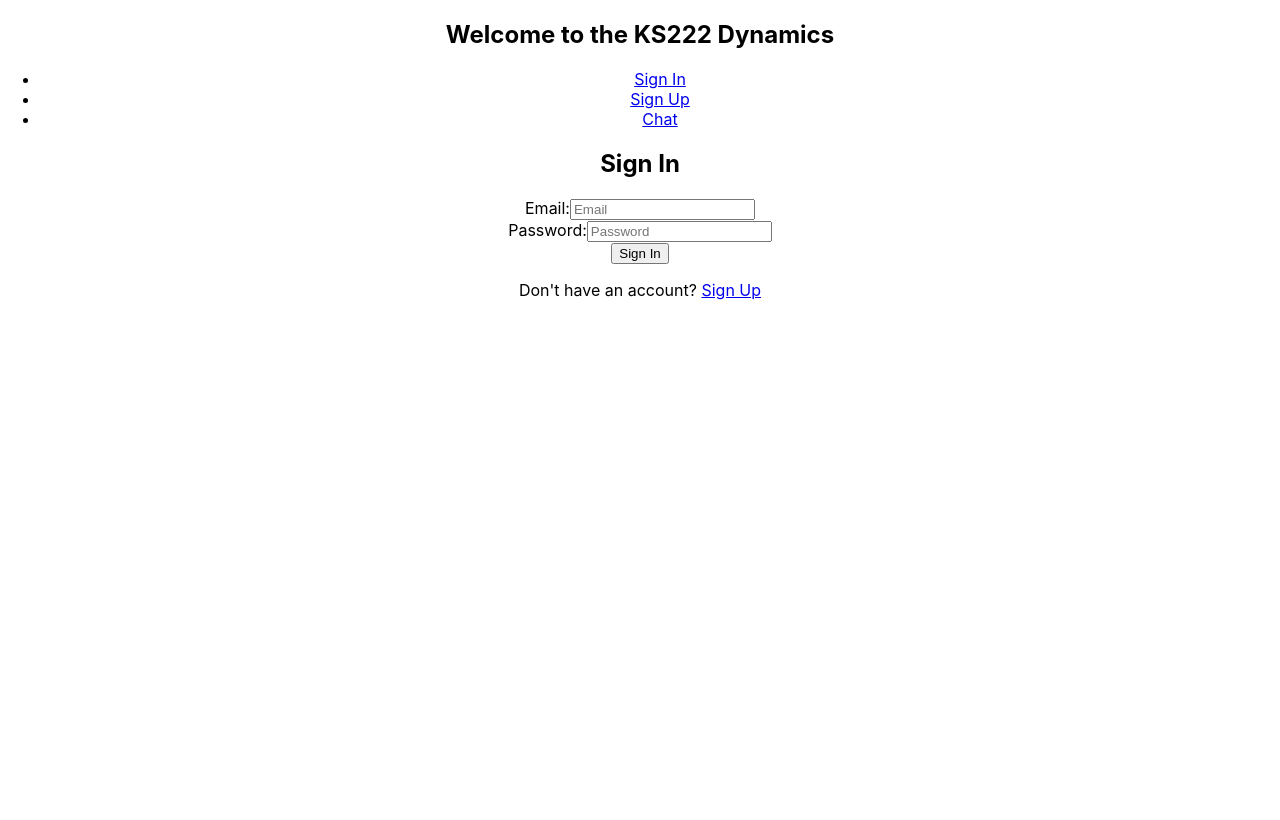
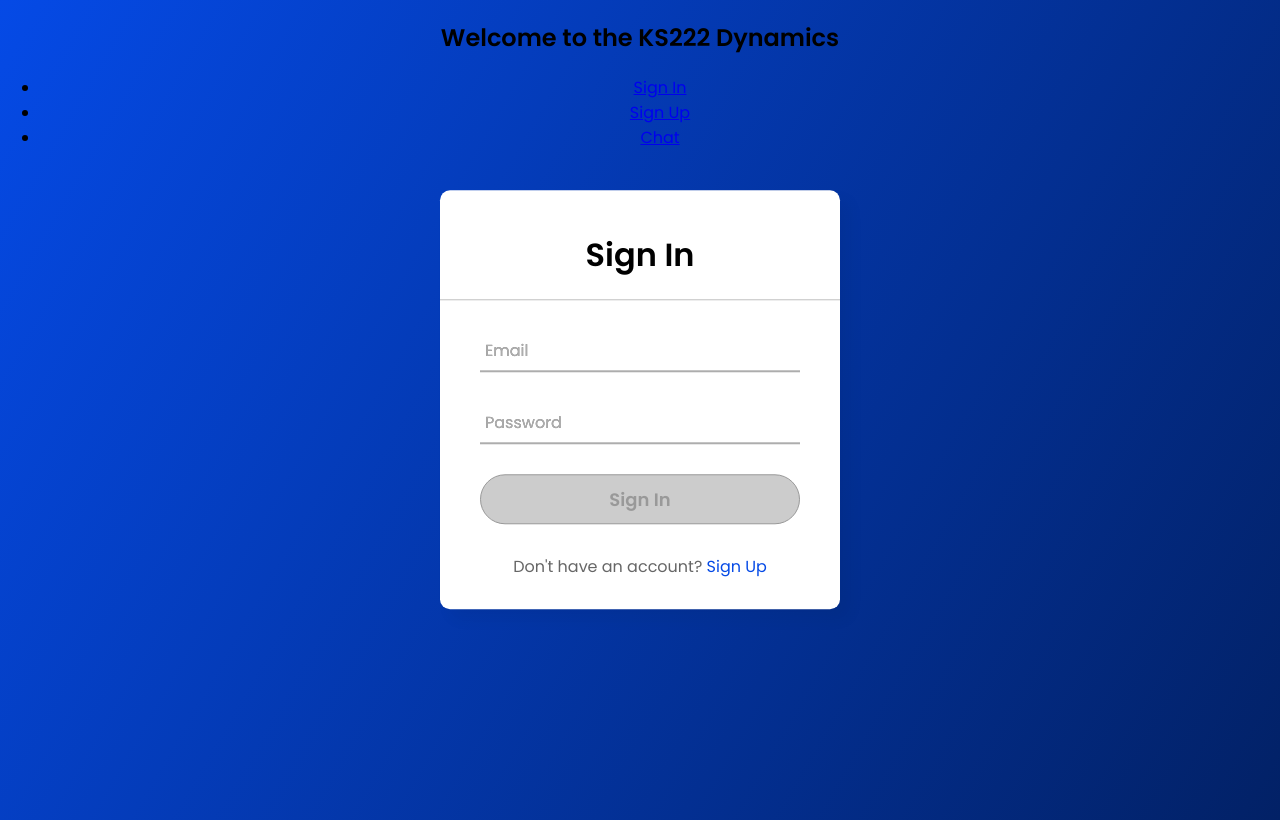
Before and after one commit to JackGerry1/KS222-Dynamics, a React (Create React App) app: page /signin in a window 1280 px wide. Built offline with nearby package versions, Linux system fonts and the light colour scheme; no server answers.

Commit message:
adding css and removing logout.jsx

```diff
--- a/src/Chat.js
+++ b/src/Chat.js
@@ -17,7 +17,7 @@ function Chat({ user }) {
     try {
       await signOut(user.auth);
       // If successful, navigate to the main page (App.js)
-      navigate("/");
+      navigate("/signin");
     } catch (error) {
       // Handle logout error
       console.error("Error logging out:", error.message);
@@ -28,11 +28,20 @@ function Chat({ user }) {
     <div>
       <h2>Welcome to the Chat</h2>
       {user ? (
-        <div>
+        <div className="center">
+      <form>
+        <h1>Welcome to the Chat</h1>
+        <div className="signup-link">
           <p>You are logged in as: {user.email}</p>
-          <Link to="/Settings">Settings</Link>
+        </div>
+        <div className="signup-link">
+        <Link to="/Settings">Settings</Link>
+        </div>
+        <div className="signup-link">
           <button onClick={handleLogout}>Logout</button>
         </div>
+      </form>
+    </div>
       ) : (
         <div>
           <p>Please log in to access the chat.</p>
--- a/src/Pages/Settings.jsx
+++ b/src/Pages/Settings.jsx
@@ -128,8 +128,10 @@ const Settings = ({ user }) => {
               <option value="light">Light Theme</option>
               <option value="dark">Dark Theme</option>
             </select>
-            <div className="content">
-              <Link onClick={handleSettingsClose}>Save Changes</Link>
+            <div className="settings-content">
+              <button class="change-button" onClick={handleSettingsClose}>
+                Save Changes
+              </button>
             </div>
           </div>
         </form>
--- a/src/Pages/SignIn.jsx
+++ b/src/Pages/SignIn.jsx
@@ -1,5 +1,5 @@
 // src/Pages/SignIn.js
-import React, { useState } from 'react';
+import React, { useState, useEffect } from 'react';
 import { Link, useNavigate } from 'react-router-dom';
 import { signInWithEmailAndPassword } from 'firebase/auth';
 import { auth } from '../firebase';
@@ -7,7 +7,12 @@ import { auth } from '../firebase';
 function SignIn() {
   const [email, setEmail] = useState('');
   const [password, setPassword] = useState('');
+  const [isSignInDisabled, setIsSignInDisabled] = useState(true);
   const navigate = useNavigate();
+
+  useEffect(() => {
+    setIsSignInDisabled(!email || !password); // Disable button if email or password is empty
+  }, [email, password]);
 
   const handleSignIn = async (e) => {
     e.preventDefault();
@@ -23,32 +28,40 @@ function SignIn() {
   };
 
   return (
-    <div>
-      <h2>Sign In</h2>
+    <div className="center">
+      <h1>Sign In</h1>
       <form>
-        <label>Email:</label>
+        <div className="txt-field">
           <input
-          type="email"
+            type="text" // this is a bodge job fix later
             placeholder="Email"
             value={email}
+            required
             onChange={(e) => setEmail(e.target.value)}
           />
-        <br />
-        <label>Password:</label>
+          <label>Email</label>
+        </div>
+        <div className="txt-field">
           <input
             type="password"
             placeholder="Password"
+            required
             value={password}
             onChange={(e) => setPassword(e.target.value)}
           />
-        <br />
-        <button type="submit" onClick={handleSignIn}>
+          <label>Password</label>
+        </div>
+        <button
+          type="submit"
+          onClick={handleSignIn}
+          disabled={isSignInDisabled}
+        >
           Sign In
         </button>
+        <div className="signup-link">
+          Don't have an account? <Link to="/signup">Sign Up</Link>
+        </div>
       </form>
-      <p>
-        Don't have an account? <Link to="/signup">Sign Up</Link>
-      </p>
     </div>
   );
 }
--- a/src/Pages/SignUp.jsx
+++ b/src/Pages/SignUp.jsx
@@ -31,53 +31,62 @@ function SignUp() {
   };
 
   // Enable/disable the sign-up button based on form inputs and checkbox status
-  const isSignUpDisabled = !isChecked || !email || !password;
+  const isSignUpDisabled = !isChecked || !email || !password || !username;
 
   return (
-    <div>
+    <div className="center">
       <h2>Sign Up</h2>
       <form>
-      <label>Username:</label>
+      <div className="txt-field">
       <input
           type="text"
           value={username}
           onChange={(e) => setUsername(e.target.value)}
+          required
         />
-        <br />
-        <label>Email:</label>
+        <label>Username:</label>
+      </div>
+      <div className="txt-field">
         <input
-          type="email"
+          type="text"
           value={email}
           onChange={(e) => setEmail(e.target.value)}
+          required
         />
-        <br />
-        <label>Password:</label>
+        <label>Email:</label>
+      </div>
+      <div className="txt-field">
       <input
           type="password"
           value={password}
           onChange={(e) => setPassword(e.target.value)}
+          required
         />
+        <label>Password:</label>
+      </div>
+      <div className="signup-link">
       <label>
-          <br />
             <input
               type="checkbox"
               checked={isChecked}
               onChange={(e) => setIsChecked(e.target.checked)}
+              required
             />
-          I have read and agree to KS222 Dynamic Chat App's <Link to="/TOS">Terms of Service</Link>
+            I have read and agree to KS222 Dynamic Chat App's{" "}
+            <Link to="/TOS">Terms of Service</Link>
           </label>
-        <br />
+      </div>
       <button
-          type="button"
+          type="submit"
           onClick={handleSignUp}
           disabled={isSignUpDisabled}
         >
           Sign Up
         </button>
+        <div className="signup-link">
+          Already have an account? <Link to="/signin">Sign In</Link>
+        </div>
       </form>
-      <p>
-        Already have an account? <Link to="/signin">Sign In</Link>
-      </p>
     </div>
   );
 }
--- a/src/Pages/TOS.jsx
+++ b/src/Pages/TOS.jsx
@@ -108,9 +108,11 @@ const TOS = () => {
             governed by the laws of Country without regards to its conflict of
             law provisions.
           </p>
-          <div className="content">
-            <Link to="/">Home</Link>
-          </div>
+          <div className="settings-content">
+          <Link className="change-button" to="/">
+            Home
+          </Link>
+        </div>
         </div>
       </div>
     </div>
--- a/src/index.css
+++ b/src/index.css
@@ -1,52 +1,101 @@
+/* URL: https://www.youtube.com/watch?v=eeHqZeJ9Vqc Date Accessed: 2/12/23 */
+@import url("https://fonts.googleapis.com/css2?family=Noto+Sans:wght@700&family=Poppins:wght@400;500;600&display=swap");
+* {
+
+  box-sizing: border-box;
+  font-family: "Poppins", sans-serif;
+}
 body {
   margin: 0;
-  font-family: -apple-system, BlinkMacSystemFont, "Segoe UI", "Roboto", "Oxygen",
-    "Ubuntu", "Cantarell", "Fira Sans", "Droid Sans", "Helvetica Neue",
-    sans-serif;
-  -webkit-font-smoothing: antialiased;
-  -moz-osx-font-smoothing: grayscale;
+  padding: 0;
+  /* background: linear-gradient(120deg, #054ae6, #000000);
+  /* background: linear-gradient(120deg, #054ae6, white); */
+  background: linear-gradient(120deg, #054ae6, #022166);
+
+  height: 100vh;
+}
+.center {
+  position: absolute;
+  top: 50%;
+  left: 50%;
+  transform: translate(-50%, -50%);
+  width: 400px;
+  background: white;
+  border-radius: 10px;
+  box-shadow: 10px 10px 15px rgba(0, 0, 0, 0.05);
+}
+.center h1 {
+  text-align: center;
+  padding: 20px 0;
+  border-bottom: 1px solid silver;
+}
+.center form {
+  padding: 0 40px;
+  box-sizing: border-box;
+}
+form .txt-field {
+  position: relative;
+  border-bottom: 2px solid #adadad;
+  margin: 30px 0;
+}
+.txt-field input {
+  width: 100%;
+  padding: 0 5px;
+  height: 40px;
+  font-size: 16px;
+  border: none;
+  background: none;
+  outline: none;
+}
+.txt-field label {
+  position: absolute;
+  top: 50%;
+  left: 5px;
+  color: #adadad;
+  transform: translateY(-50%);
+  font-size: 16px;
+  pointer-events: none;
+  transition: 0.5s;
 }
 
-code {
-  font-family: source-code-pro, Menlo, Monaco, Consolas, "Courier New",
-    monospace;
+.txt-field input:focus ~ label,
+.txt-field input:valid ~ label {
+  top: -5px;
+  color: #054ae6;
 }
 
-/* Apply this style to the main container of each page */
-.page-container {
-  display: flex;
-  justify-content: center;
-  align-items: center;
+.center button {
+  width: 100%;
+  height: 50px;
+  border: 1px solid;
+  background: #054ae6;
+  border-radius: 25px;
+  font-size: 18px;
+  color: #e9f4fb;
+  font-weight: 700;
+  cursor: pointer;
+  outline: none;
+}
+.center button:hover {
+  border-color: #054ae6;
+  transition: 0.5s;
+}
+.center button:disabled {
+  background: #ccc; /* Change background color for disabled state */
+  border-color: #999; /* Change border color for disabled state */
+  cursor: not-allowed; /* Change cursor for disabled state */
+  color: #999; /* Change text color for disabled state */
+}
+.signup-link {
+  margin: 30px 0;
   text-align: center;
-  margin: 0;
-  padding: 0;
-  font-family: Arial, Helvetica, sans-serif;
+  font-size: 16px;
+  color: #666666;
 }
-
-/* Apply this style to the content within each page */
-.content {
-  display: flex;
-  flex-direction: column; /* Stack elements vertically */
-  align-items: center;
-  margin: 0;
+.signup-link a {
+  color: #054ae6;
+  text-decoration: none;
 }
-
-/* Apply styles to the buttons */
-.content a,
-.content button {
-  display: block;
-  cursor: pointer;
-  width: 150px;
-  padding: 10px 20px;
-  margin: 5px 0;
-  background-color: #007bff;
-  color: white;
-  text-align: center;
-  text-decoration: none;
-  border-radius: 5px;
+.signup-link a:hover {
+  text-decoration: underline;
 }
-
-.content a:hover,
-.content button:hover {
-  background-color: #0056b3;
-}
```
Also changed, not shown: src/Pages/Logout.jsx (deleted, +0 -24 lines). Lines whose indentation alone changed are shown as unchanged.
